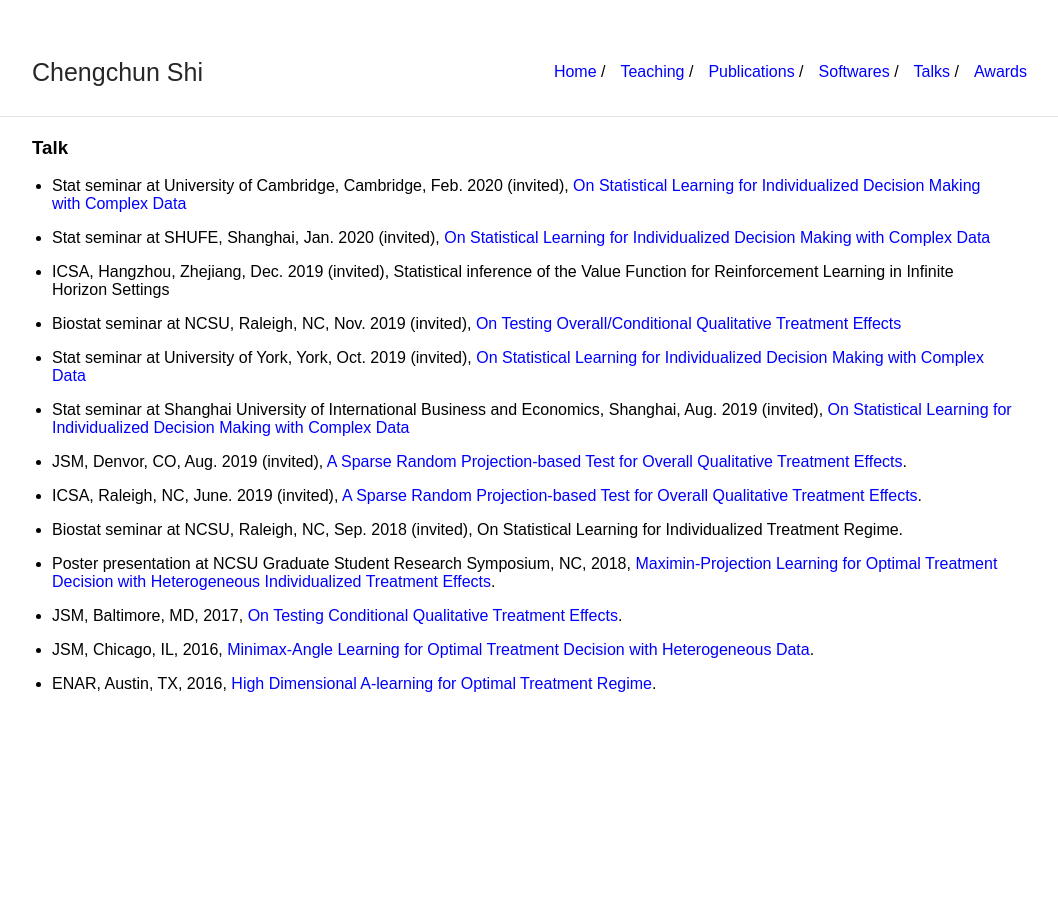
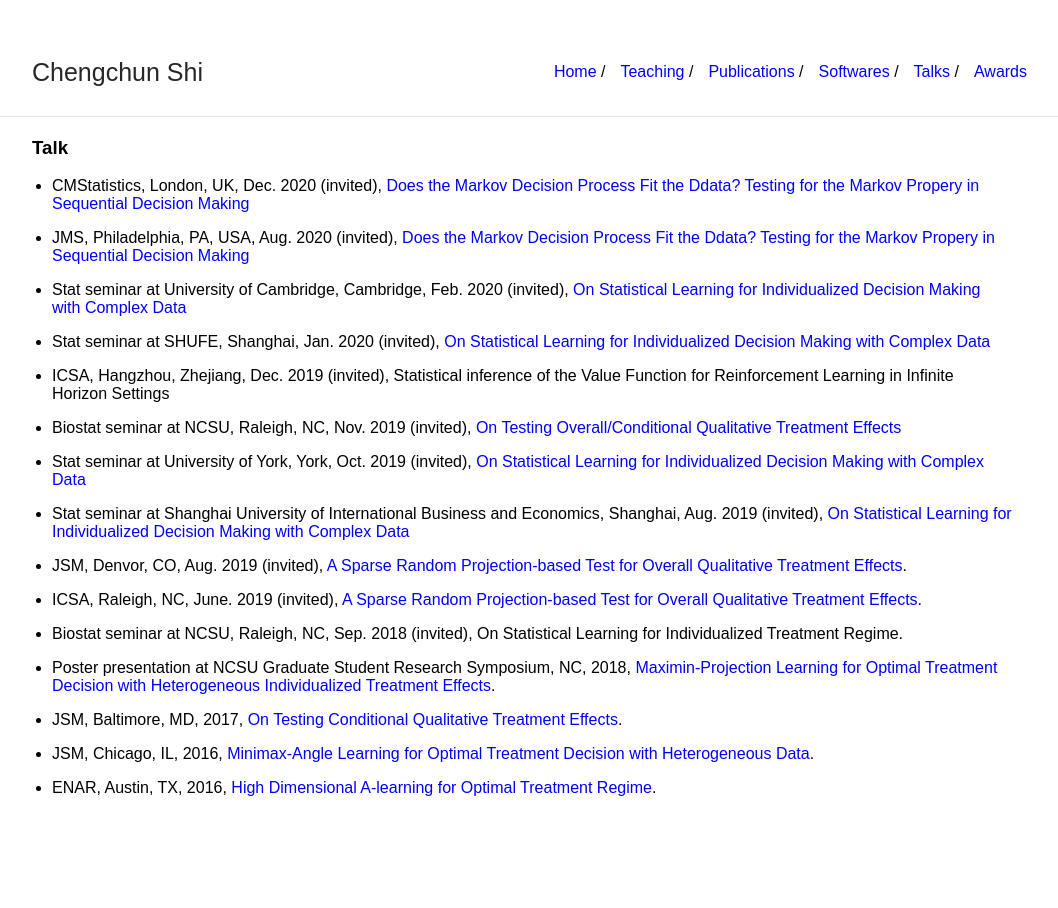
Before and after one commit to callmespring/callmespring.github.io, a Jekyll site: the page built from talk.md, in a window 1280 px wide. Shown: the whole page, without its empty margins (108-1166 px from the left). Built offline with Jekyll 4.4.1, drawn with Linux system fonts in a browser that asks for light colours.

Commit message:
Update talk.md

```diff
--- a/talk.md
+++ b/talk.md
@@ -4,6 +4,10 @@ title: Talk
 ---
 
 ### Talk
+
+* CMStatistics, London, UK, Dec. 2020 (invited), [Does the Markov Decision Process Fit the Ddata? Testing for the Markov Propery in Sequential Decision Making](./slides/slides.pdf)
+
+* JMS, Philadelphia, PA, USA, Aug. 2020 (invited), [Does the Markov Decision Process Fit the Ddata? Testing for the Markov Propery in Sequential Decision Making](./slides/slides.pdf)
 
 * Stat seminar at University of Cambridge, Cambridge, Feb. 2020 (invited), [On Statistical Learning for Individualized Decision Making with Complex Data](./slides/slides22.pdf)
 
```
